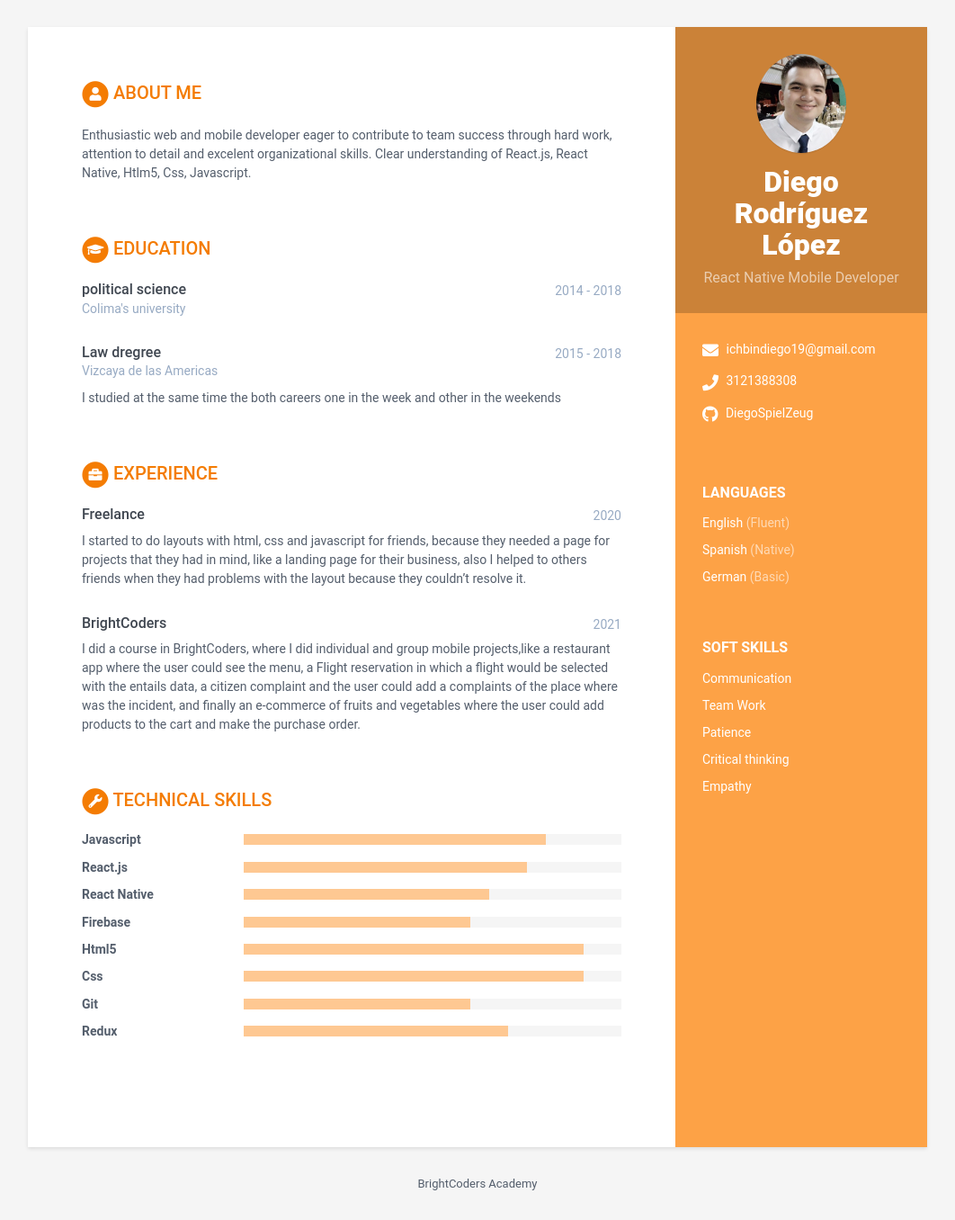
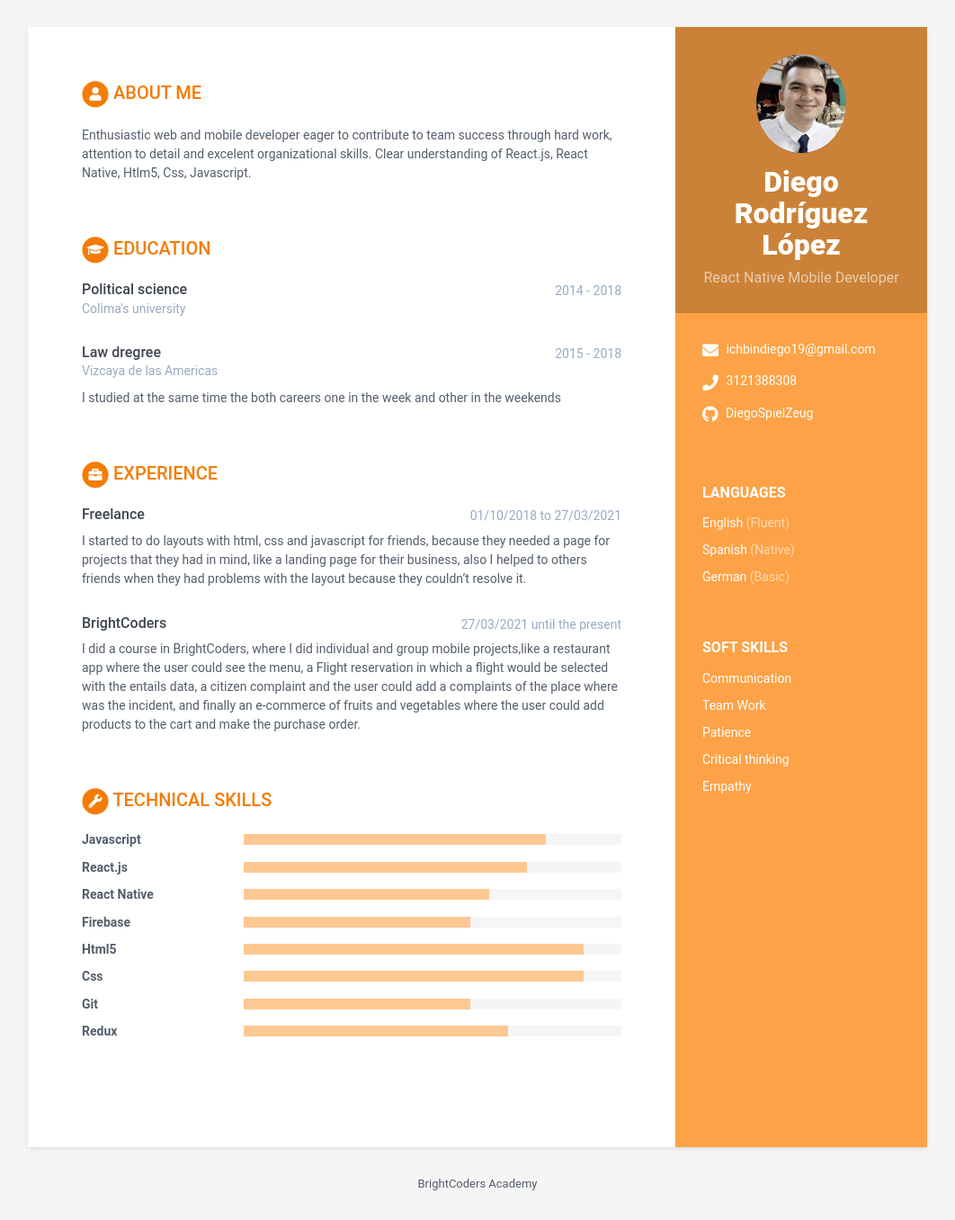
Before and after one commit to BC-MAR-21-RN/kata-resume-DiegoSpielzeug, a Jekyll site: the page built from index.html, in a window 1280 px wide. Shown: the whole page at 90% size, without its empty margins (109-1171 px from the left). Built offline with Jekyll 4.4.1, drawn with Linux system fonts in a browser that asks for light colours.

Commit message:
refactor date

```diff
--- a/_data/data.yml
+++ b/_data/data.yml
@@ -60,7 +60,7 @@ career-profile:
 
 # Registra aquí tus estudios. Agrega o elimina según sea necesario
 educationcomplete:
-  - degree: political science
+  - degree: Political science
     university: Colima's university
     time: 2014 - 2018
 
@@ -73,7 +73,7 @@ educationcomplete:
 # Registra aquí tu experiencia. Agrega o elimina según sea necesario
 experiences:
   - role: Freelance
-    time: 2020
+    time: 01/10/2018 to 27/03/2021
     details: |
      I started to do layouts with html, css and javascript for friends,
       because they needed a page for projects that they had in mind,
@@ -81,7 +81,7 @@ experiences:
       with the layout because they couldn't resolve it.
 
   - role: BrightCoders
-    time: 2021
+    time: 27/03/2021 until the present
     details: |
       I did a course in BrightCoders, where I did individual and group mobile projects,like a restaurant app where the user could see the menu,
       a Flight reservation in which a flight would be selected with the entails data, a citizen complaint and the user could add a complaints of the place where was the incident,
```
